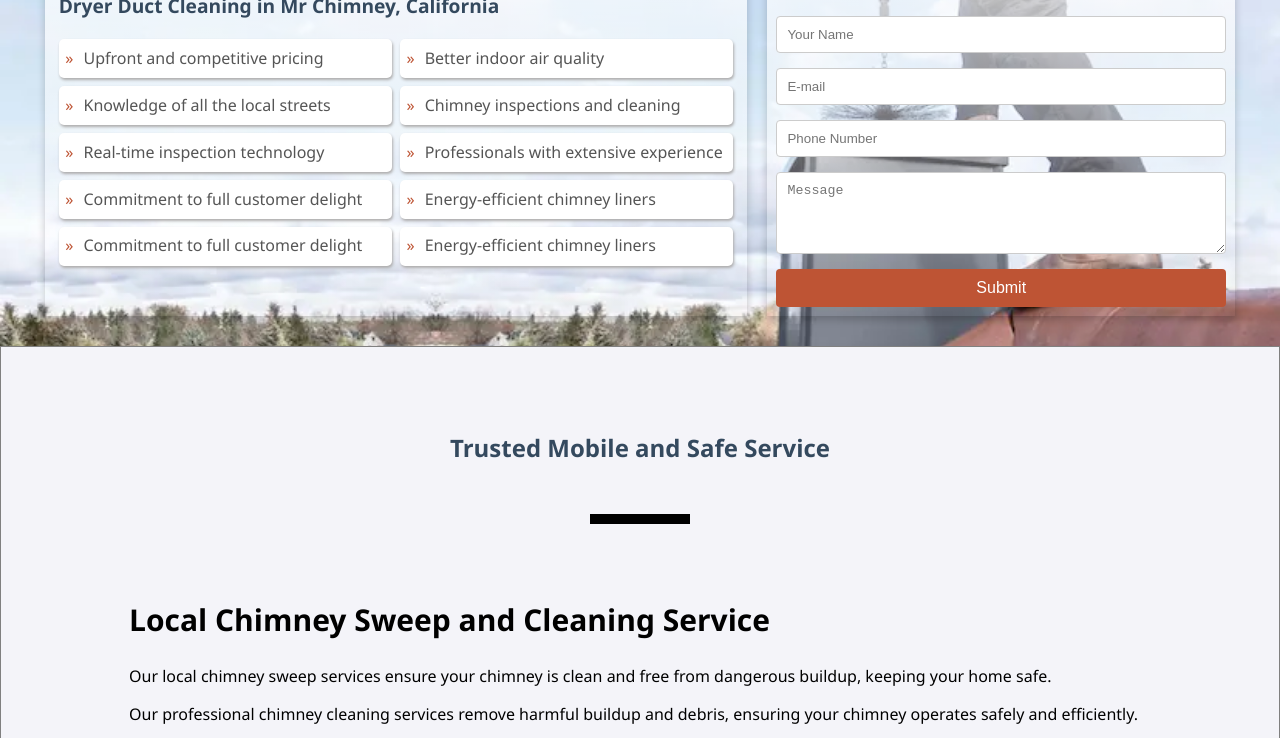
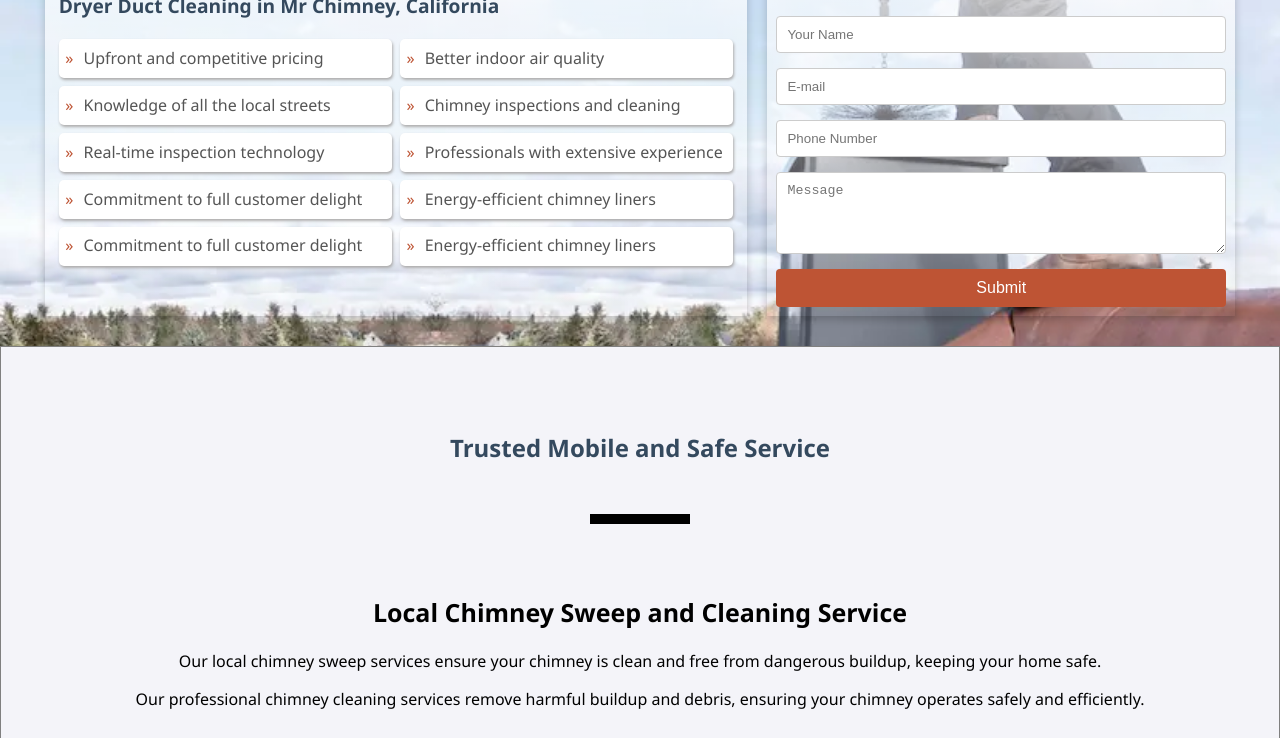
Before and after one commit to Hardexdior1/home-cleaning-service, a plain HTML site: page index.html in a window 1280 px wide. Shown: the part 188-926 px from the top of the page. Drawn offline with nearby package versions, Linux system fonts and the light colour scheme.

Commit message:
trxt change

```diff
--- a/pages/styles/style.css
+++ b/pages/styles/style.css
@@ -149,9 +149,11 @@ p {
   background-color: #f4f4f9;
   padding: 5% 10%;
   border: 1px solid grey;
+  text-align: center;
 }
 .dynamicWrap h1 {
   font-size: 25px;
+  text-align: center;
 }
 
 /* button stylin */
@@ -198,6 +200,7 @@ p {
 
 #hero {
   padding-top: 50px;
+  text-align: center;
 }
 
 /* trusttrust-container-under */
@@ -205,12 +208,7 @@ p {
   margin-bottom: 50px;
 }
 
-#service-title {
-  text-align: left;
-  font-size: 30px;
-}
 #service-titles {
-  text-align: left;
   font-size: 30px;
 }
 /* .l */
```
